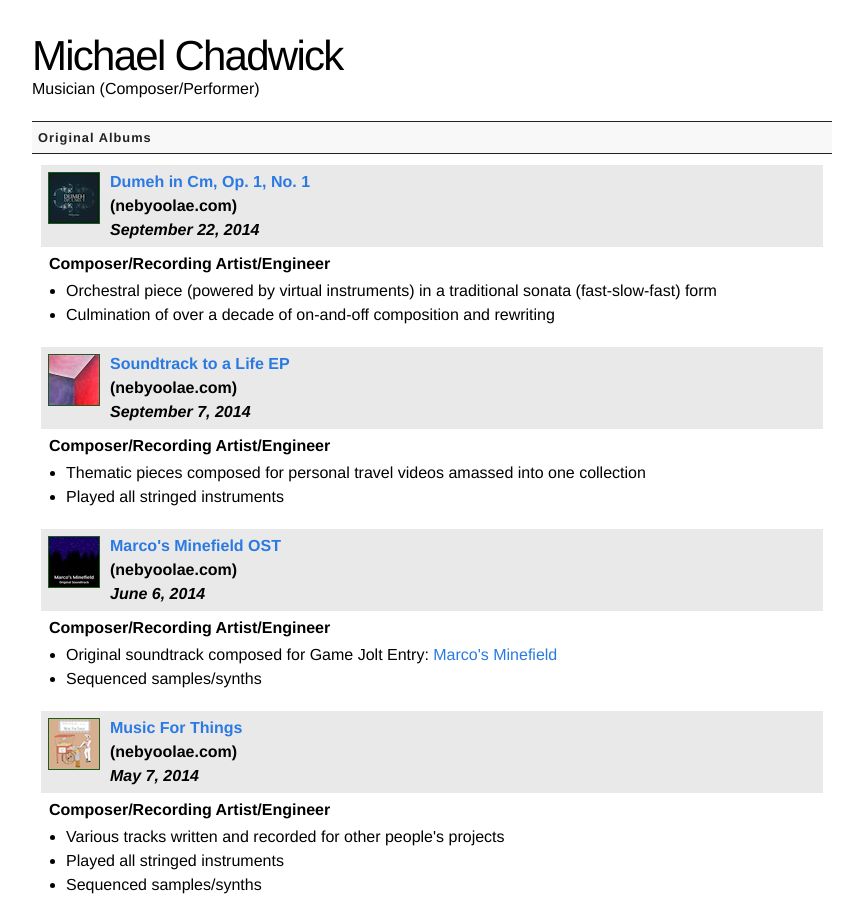
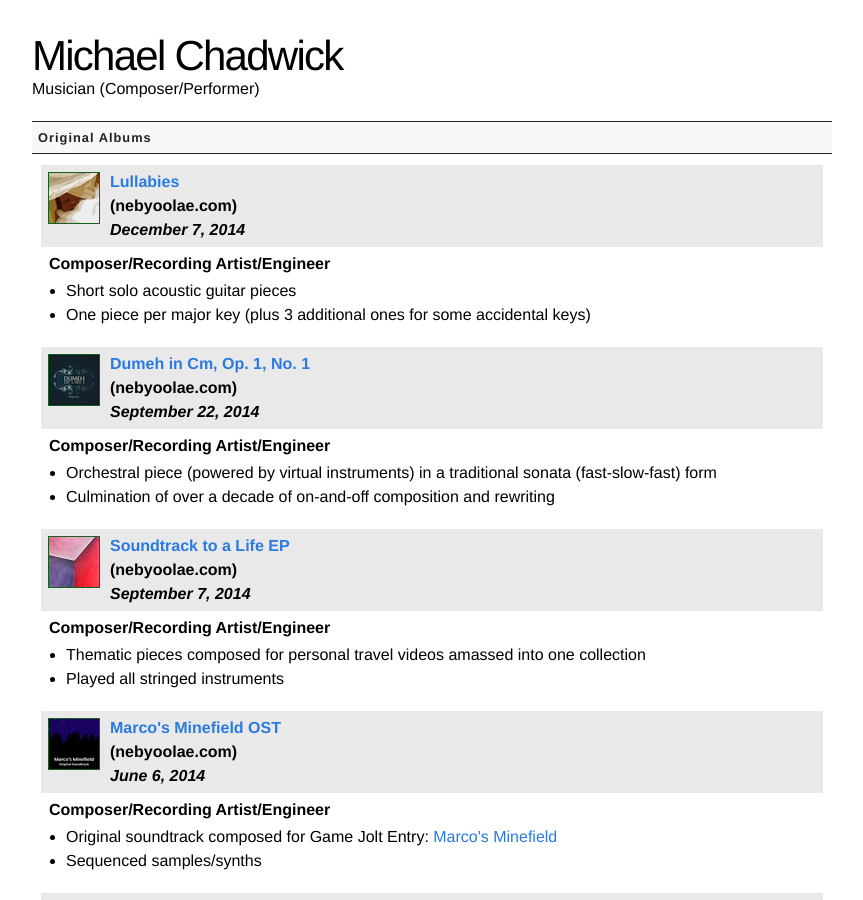
Before and after one commit to michaelchadwick/codana.me, a Jekyll site: the page built from resume/mus_print.html, in a window 1280 px wide and 900 px high. Shown: the whole window, without its empty margins (208-1071 px from the left). Built offline with Jekyll 4.4.1, drawn with Linux system fonts in a browser that asks for light colours.

Commit message:
added lullabies to resume

```diff
--- a/_includes/resume_content_mus.html
+++ b/_includes/resume_content_mus.html
@@ -1,4 +1,20 @@
 <div class="head">Original Albums</div>
+
+<div class="jobdesc">
+  <div class="jobname">
+    <a rel="colorbox" href="/assets/images/resumes/mus/lullabies.jpg">
+    <img src="/assets/images/resumes/mus/thumbs/lullabies.jpg" width="50" height="50" alt="Nebyoolae - Lullabies" title="Nebyoolae - Lullabies" /></a>
+    <a href="http://http://nebyoolae.com/album/lullabies">Lullabies</a><br />
+    (nebyoolae.com)<br />
+    <em>December 7, 2014</em><br />
+  </div>
+
+  <div class="jobindent">Composer/Recording Artist/Engineer</div>
+  <ul>
+    <li>Short solo acoustic guitar pieces</li>
+    <li>One piece per major key (plus 3 additional ones for some accidental keys)</li>
+  </ul>
+</div>
 
 <div class="jobdesc">
   <div class="jobname">
```
Also changed, not shown: assets/images/resumes/mus/lullabies.jpg (added), assets/images/resumes/mus/thumbs/lullabies.jpg (added).
